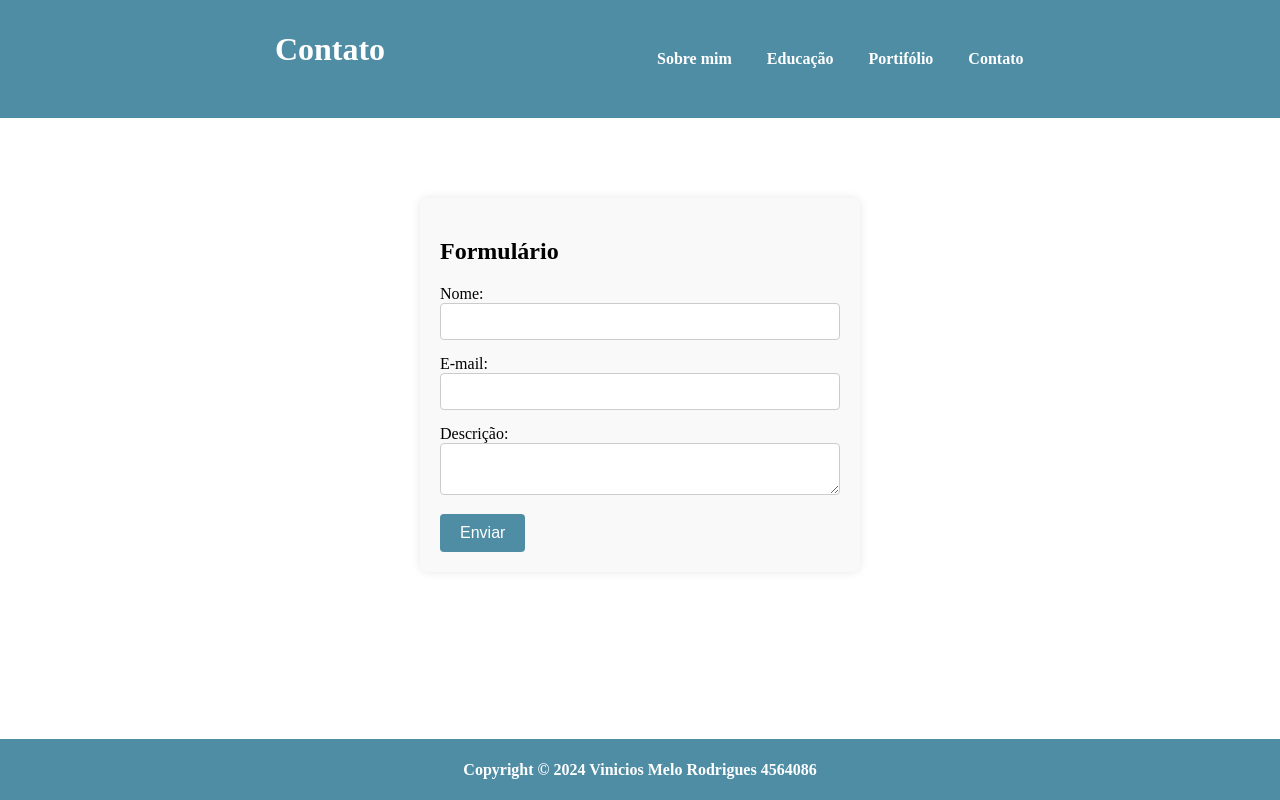
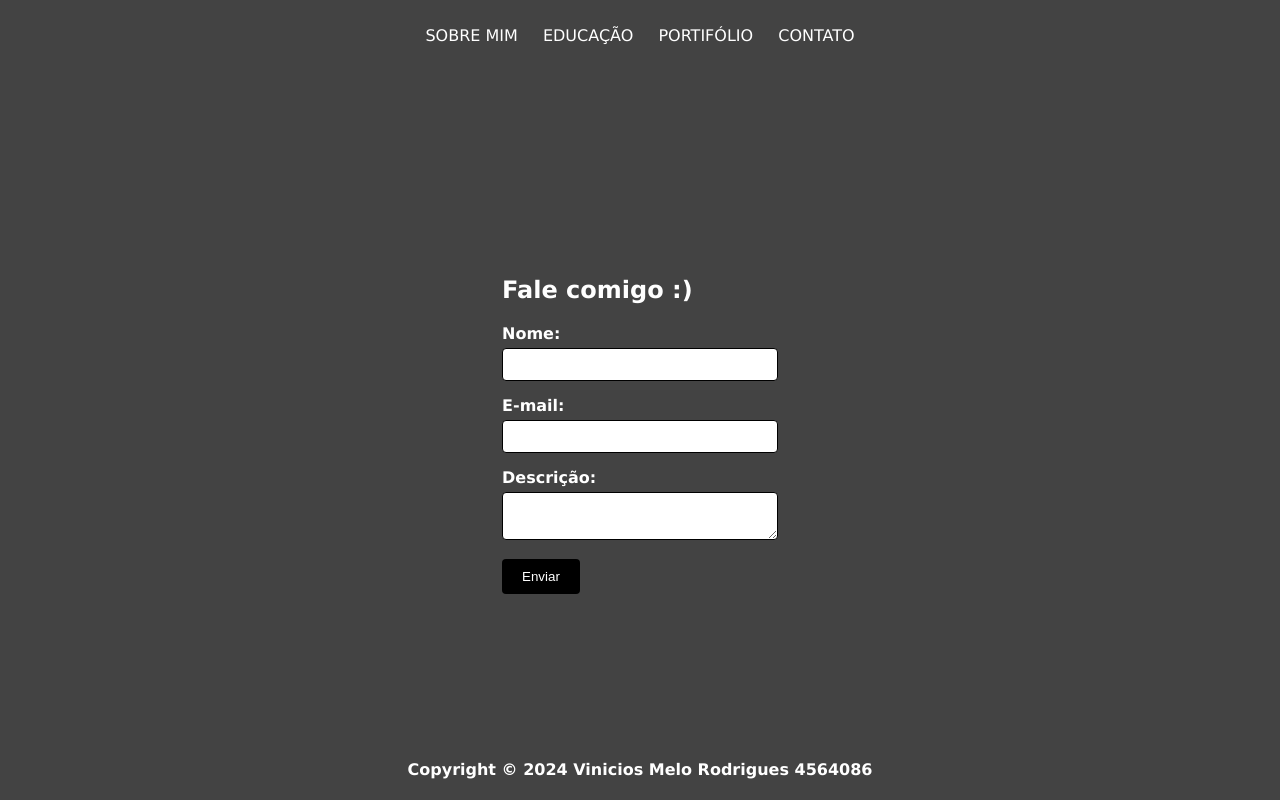
Before and after one commit to ViniciosM/fundamentos-web-aula, a plain HTML site: page src/html/contato.html in a window 1280 px wide. Drawn offline with Linux system fonts and the light colour scheme.

Commit message:
css e textos

```diff
--- a/src/css/style.css
+++ b/src/css/style.css
@@ -1,89 +1,120 @@
-html, body {
-    height: 100%;
+body {
+  display: flex;
+  flex-direction: column;
+  align-items: center;
+  justify-content: center;
+  height: 100vh;
   margin: 0;
+  font-family: Verdana, Geneva, Tahoma, sans-serif, sans-serif;
+  background-color: #434343;
+}
+
+nav {
+  text-align: center;
+  text-align: center;
+  position: fixed;
+  top: 0;
+  left: 0;
+  width: 100%;
+  background-color: #434343; /* Cor de fundo do menu */
+  padding: 10px 0; /* Espaçamento interno do menu */
+}
+
+nav ul {
+  list-style-type: none;
+  padding: 0;
 
 }
 
-.container {
-    display: grid;
-}
-
-header {
-    grid-column-start: 1;
-    grid-column-end: 12;
-    background-color: #4f8da5;
-}
-
-.menu ul {
-    list-style-type: none;
-    padding: 0;
-    margin: 0;
-  }
-
-  .menu ul li {
+nav li {
   display: inline-block;
-    margin-right: 1px;
-  }
-
-  .menu ul li a {
-    text-decoration: none;
-    color: white;
-    font-weight: bold;
-  }
-
-  .menu ul li a:hover {
-    text-decoration: underline;
-  }
-
-/* .menu ul {
-    padding: 0;
-    margin: 0;
-    list-style-type:none;
-    grid-column-start: 6;
-    grid-column-end: 12;
-    justify-content: center;
-    gap: 20px;
+  margin: 0 10px;
 
 }
 
-  .menu ul li {
-    display: inline-block;
-    margin-right: 1px;
-    margin-top: 10px;
-
+nav a {
+  color: #fff; /* Cor do texto do menu */
+  text-decoration: none;
 }
 
-  .menu ul li a {
-    text-decoration: none;
-    color: #333;
-    padding: 5px 10px;
-    border-radius: 5px;
-    transition: background-color 0.3s ease;
 
 
+.content {
+  text-align: justify;
+  max-width: 600px;margin-top: 50px; /* Adiciona espaço abaixo do menu */
+  padding: 0 20px; /* Adiciona padding à área de conteúdo */
 }
 
-  .menu ul li a:hover {
-    background-color: #f0f0f0;
-  } */
-
-.imagem_leo {
-    grid-column-start: 1;
-    grid-column-end: 3;
+.content h1 {
+  font-size: 2em;
+  margin-bottom: 20px;
+color: #fff
 }
 
-.principal {
-    grid-column-start: 4;
-    grid-column-end: 12;
-    padding-left: 15px;
-    padding-right: 15px;
-    text-align: justify;
+.content h2 {
+  font-size: 1.5em;
+  margin-bottom: 20px;
+color: #fff
+}
+
+.content p {
+  font-size: 1.2em;
+  color: #fff;
+}
+
+.content ul {
+  font-size: 1.2em;
+  color: #fff;
+}
+
+/* Estilo para o corpo do formulário */
+form {
+  max-width: 400px;
+  margin: 0 auto;
+}
+
+/* Estilo para os rótulos dos campos */
+label {
+  display: block;
+  margin-bottom: 5px;
+  font-weight: bold;
+  color: #ffff;
+}
+
+/* Estilo para os campos de entrada de texto */
+input[type="text"],
+input[type="email"],
+textarea {
+  width: 100%;
+  padding: 8px;
+  margin-bottom: 15px;
+  border: 1px solid #000000;
+  border-radius: 4px;
+  box-sizing: border-box; /* Garante que o padding não aumente a largura do campo */
+}
+
+/* Estilo para o botão de envio */
+input[type="submit"] {
+  background-color: #000000;
+  color: #fff;
+  padding: 10px 20px;
+  border: none;
+  border-radius: 4px;
+  cursor: pointer;
+}
+
+/* Estilo para o botão de envio ao passar o mouse */
+input[type="submit"]:hover {
+  background-color: #1c1c1c;
+}
+
+/* Estilo para a área de descrição */
+textarea {
+  resize: vertical; /* Permite redimensionar verticalmente */
 }
 
 footer {
-    grid-column-start: 1;
-    grid-column-end: 12;
-    background-color: #4f8da5;
+  background-color: #434343;
   color: white;
   text-align: center;
   position: absolute;
@@ -93,85 +124,8 @@ footer {
 
 
 
-ul {
-    list-style-type: none;
-    color: #4f8da5;
-}
-
-a,
-a:link {
-    text-decoration: none;
-    padding: 8px 16px;
-    border: solid #4f8da5 1px;
-}
-
-li {
-    float: left;
-}
-
-a:hover {
-    background-color: #4f8da5;
-    color: white;
-}
-
-/* Estilos para o contêiner do formulário */
-.form-container {
-    max-width: 400px; /* Define a largura máxima do formulário */
-    margin: 0 auto; /* Centraliza o formulário horizontalmente */
-    padding: 20px; /* Adiciona um espaçamento interno ao formulário */
-    background-color: #f9f9f9; /* Define a cor de fundo do formulário */
-    border-radius: 8px; /* Adiciona cantos arredondados ao formulário */
-    box-shadow: 0 0 10px rgba(0, 0, 0, 0.1); /* Adiciona uma sombra suave ao formulário */
-    position: relative;
-    top: 10%;
-
-
-  }
-
-  /* Estilos para os campos do formulário */
-  .form-container input[type="text"],
-  .form-container input[type="email"],
-  .form-container textarea {
-    width: 100%; /* Define a largura dos campos como 100% do contêiner do formulário */
-    padding: 10px; /* Adiciona preenchimento interno aos campos */
-    margin-bottom: 15px; /* Adiciona espaço entre os campos */
-    border: 1px solid #ccc; /* Adiciona uma borda cinza aos campos */
-    border-radius: 4px; /* Adiciona cantos arredondados aos campos */
-    box-sizing: border-box; /* Garante que o preenchimento e a borda sejam incluídos na largura total do campo */
-  }
-
-  /* Estilos para o botão Enviar do formulário */
-  .form-container input[type="submit"] {
-    background-color: #4f8da5; /* Define a cor de fundo do botão */
-    color: #fff; /* Define a cor do texto do botão */
-    border: none; /* Remove a borda do botão */
-    border-radius: 4px; /* Adiciona cantos arredondados ao botão */
-    cursor: pointer; /* Altera o cursor ao passar sobre o botão */
-    padding: 10px 20px; /* Adiciona preenchimento ao botão */
-    font-size: 16px; /* Define o tamanho da fonte do botão */
-    transition: background-color 0.3s ease; /* Adiciona uma transição suave ao passar sobre o botão */
-  }
-
-  /* Estilos para o botão Enviar do formulário quando o mouse está sobre ele */
-  .form-container input[type="submit"]:hover {
-    background-color: #6192a6; /* Altera a cor de fundo do botão ao passar sobre ele */
-  }
-
-  .header-menu-container {
-    display: flex; /* Alinha os elementos lado a lado */
-    justify-content: space-between; /* Distribui o espaço entre os elementos */
-    align-items: center; /* Centraliza verticalmente os elementos */
-    background-color: #4f8da5; /* Cor de fundo do cabeçalho/menu */
-    padding: 10px 20px; /* Espaçamento interno */
-  }
-
-  .header-menu-container header,
-  .header-menu-container nav {
-    flex: 1; /* Ocupa o espaço disponível igualmente */
-  }
-
 /* media query para dispositivos móveis */
-@media only screen and (max-width: 767px) {
+/* @media only screen and (max-width: 767px) {
     .wrapper {
         grid-column-start: 1;
         grid-column-end: 1;
@@ -187,4 +141,4 @@ a:hover {
         grid-column-start: 1;
         grid-column-end: 1;
     }
-}
+} */
--- a/src/html/contato.html
+++ b/src/html/contato.html
@@ -5,6 +5,7 @@
     <meta charset="UTF-8">
     <meta http-equiv="X-UA-Compatible" content="IE=edge">
     <meta name="viewport" content="width=device-width, initial-scale=1.0">
+    <title>Vinicios M. Rodrigues</title>
     <link rel="stylesheet" href="../css/style.css">
 
 
@@ -13,23 +14,20 @@
 <body>
 
 
-    <div class="header-menu-container container">
-        <header>
-          <h1 style="color: white; text-align: center;">Contato</h1>
-          <br>
-        </header>
+    <div class="form">
+
         <nav class="menu">
           <ul>
-            <li><a href="index.html">Sobre mim</a></li>
-            <li><a href="educacao.html">Educação</a></li>
-            <li><a href="portifolio.html">Portifólio</a></li>
-            <li><a href="contato.html">Contato</a></li>
+            <li><a href="index.html">SOBRE MIM</a></li>
+            <li><a href="educacao.html">EDUCAÇÃO</a></li>
+            <li><a href="portifolio.html">PORTIFÓLIO</a></li>
+            <li><a href="contato.html">CONTATO</a></li>
           </ul>
         </nav>
       </div>
 
-    <div class="form-container">
-        <h2>Formulário</h2>
+    <div class="content">
+        <h2>Fale comigo :)</h2>
         <form action="#">
           <label for="name">Nome:</label>
           <input type="text" id="name" name="name" required>
```
Also changed, not shown: src/html/educacao.html (+20 -21 lines), src/html/index.html (+44 -33 lines), src/html/portifolio.html (+9 -12 lines). Lines whose indentation alone changed are shown as unchanged.
